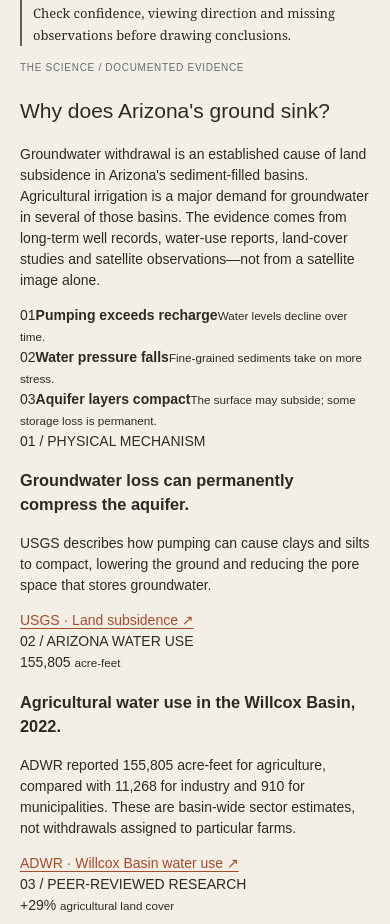
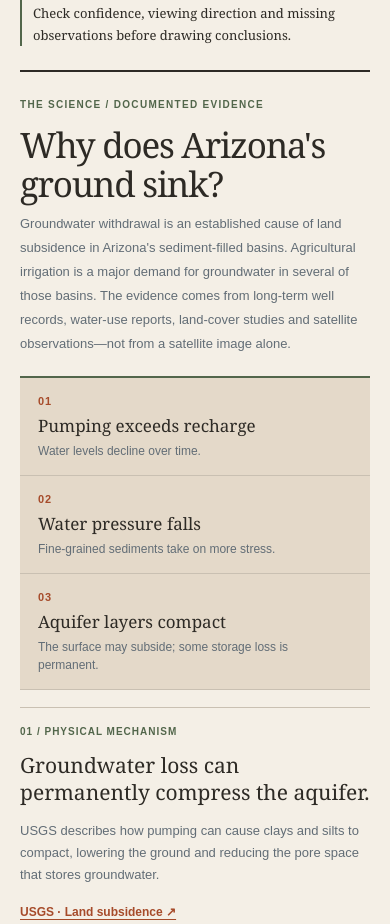
Before and after one commit to mansi200304/NASA-Hackathon, a plain HTML site: page web/index.html in a window 390 px wide. Shown: the part 1501-2425 px from the top of the page. Drawn offline with Linux system fonts and the light colour scheme.

Commit message:
UI: style evidence-based groundwater and agricultural research section

```diff
--- a/web/styles.css
+++ b/web/styles.css
@@ -185,3 +185,52 @@ html{scroll-behavior:smooth;scroll-padding-top:18px}
  @keyframes rise-on-load{from{opacity:0;transform:translateY(12px)}to{opacity:1;transform:translateY(0)}}
 }
 @media(prefers-reduced-motion:reduce){html{scroll-behavior:auto}}
+
+/* Published research behind Arizona groundwater subsidence: high-legibility source cards. */
+.evidence-section{max-width:1550px;margin:28px auto 0;padding:34px 0 12px;border-top:2px solid var(--ink)}
+.evidence-intro{display:grid;grid-template-columns:minmax(190px,.75fr) minmax(300px,1.2fr);gap:10px 38px;align-items:start;padding-bottom:28px}
+.evidence-intro .eyebrow{grid-column:1/-1;font-weight:700;color:var(--olive);letter-spacing:.13em}
+.evidence-intro h2{font:400 clamp(32px,3.1vw,48px)/1.1 var(--serif);letter-spacing:-.035em;margin:9px 0 0}
+.evidence-intro p{font-size:14px;line-height:1.85;color:var(--slate-deep);max-width:680px;margin:4px 0 0}
+.evidence-process{display:grid;grid-template-columns:repeat(3,minmax(0,1fr));gap:0;background:var(--surface);border-top:2px solid var(--olive);border-bottom:1px solid var(--rule)}
+.evidence-process>div{position:relative;display:flex;flex-direction:column;gap:6px;padding:22px clamp(12px,2.2vw,30px)}
+.evidence-process>div+div{border-left:1px solid var(--rule)}
+.evidence-process span{font-size:11px;letter-spacing:.08em;color:var(--rust);font-weight:700}
+.evidence-process strong{font:400 clamp(17px,1.5vw,22px)/1.2 var(--serif)}
+.evidence-process small{font-size:12px;line-height:1.5;color:var(--slate-deep)}
+.evidence-grid{display:grid;grid-template-columns:repeat(3,minmax(0,1fr));gap:0;margin:28px 0}
+.evidence-finding{border-top:1px solid var(--rule);border-bottom:1px solid var(--rule);padding:19px 20px 20px 0;display:flex;flex-direction:column;min-width:0}
+.evidence-finding+.evidence-finding{border-left:1px solid var(--rule);padding-left:20px}
+.evidence-index{font-size:10px;font-weight:700;letter-spacing:.1em;color:var(--olive)}
+.evidence-finding h3{font:400 21px/1.3 var(--serif);margin:13px 0}
+.evidence-finding p{font-size:13px;line-height:1.72;margin:0 0 16px;color:var(--slate-deep)}
+.evidence-finding a{margin-top:auto;color:var(--rust);font-size:12px;font-weight:700;word-break:break-word}
+.evidence-number{font:400 clamp(26px,2.8vw,42px)/1.08 var(--serif);color:var(--rust);margin-top:12px;white-space:nowrap}
+.evidence-number small{font:12px/1.3 var(--sans);color:var(--slate-deep);white-space:normal}
+.evidence-conclusion{display:grid;grid-template-columns:minmax(0,1.3fr) minmax(0,1fr);gap:10px 40px;border-left:3px solid var(--rust);padding:14px 20px;background:var(--faint)}
+.evidence-conclusion p{font-size:13px;line-height:1.75;margin:0;color:var(--ink)}
+.evidence-conclusion p+p{color:var(--slate-deep)}
+.evidence-conclusion a{grid-column:2;color:var(--rust);font-size:12px;font-weight:700}
+.evidence-references{margin-top:32px;border-top:1px solid var(--rule);padding:20px 0 4px}
+.evidence-references h3{font:400 24px/1.3 var(--serif);margin:0 0 10px}
+.evidence-references ol{margin:0;padding-left:20px;columns:2;column-gap:34px}
+.evidence-references li{font-size:12px;line-height:1.65;color:var(--slate-deep);margin:0 0 8px;break-inside:avoid;padding-right:12px}
+.evidence-references li a{color:var(--rust);font-weight:700}
+.evidence-all-sources{font-size:12px;font-weight:700;text-decoration:underline;text-underline-offset:4px;color:var(--rust);padding:10px 0}
+@media(max-width:800px){
+  .evidence-section{margin-top:14px;padding-top:25px}
+  .evidence-intro{grid-template-columns:1fr;gap:5px;padding-bottom:20px}
+  .evidence-intro h2{font-size:35px}
+  .evidence-intro p{font-size:13px}
+  .evidence-process{grid-template-columns:1fr}
+  .evidence-process>div{padding:15px 18px}
+  .evidence-process>div+div{border-left:none;border-top:1px solid var(--rule)}
+  .evidence-grid{grid-template-columns:1fr;margin:17px 0}
+  .evidence-finding{padding:16px 0}
+  .evidence-finding+.evidence-finding{border-left:none;padding-left:0}
+  .evidence-number{font-size:34px}
+  .evidence-finding h3{font-size:21px}
+  .evidence-conclusion{grid-template-columns:1fr;gap:8px;padding:14px}
+  .evidence-conclusion a{grid-column:1}
+  .evidence-references ol{columns:1}
+}
```
